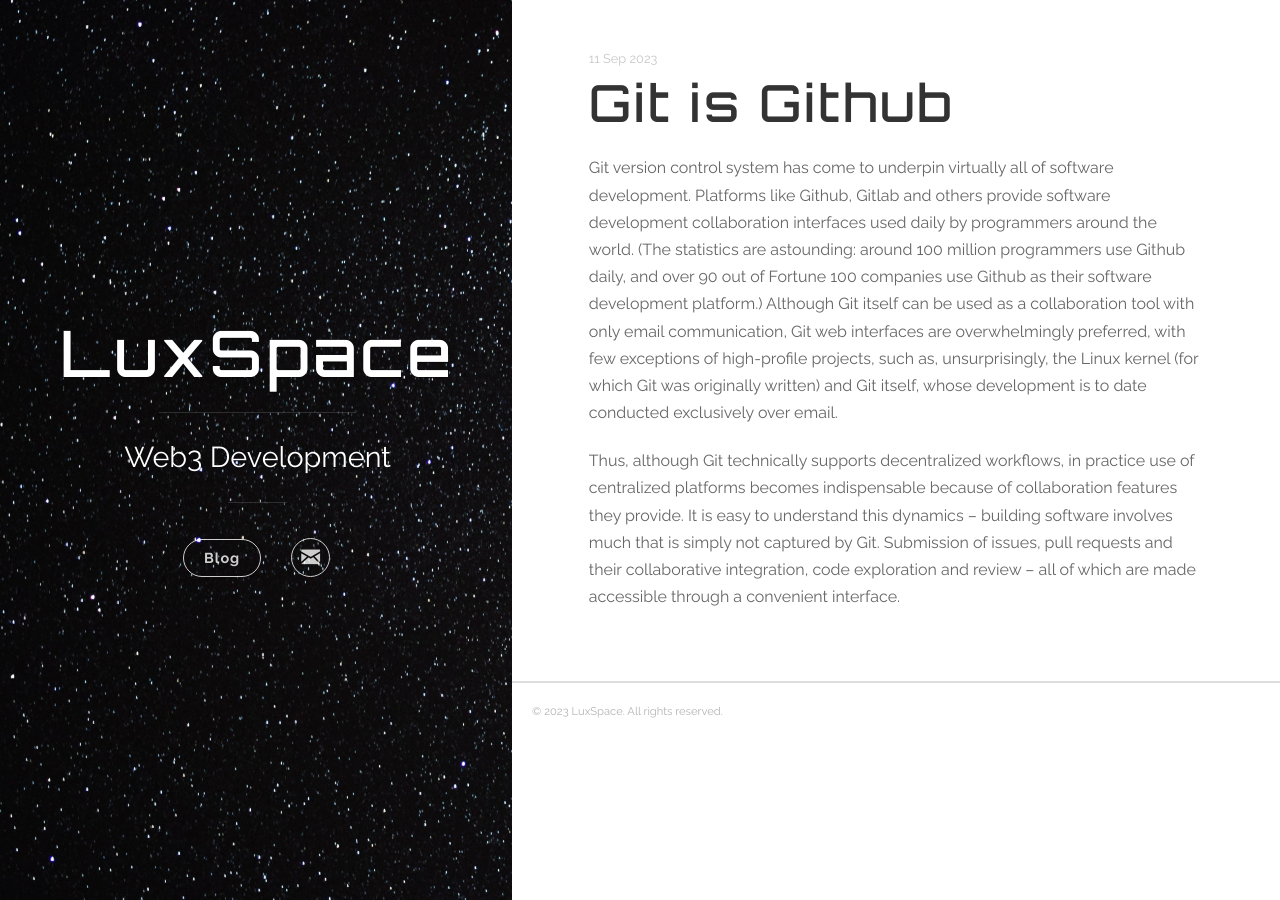
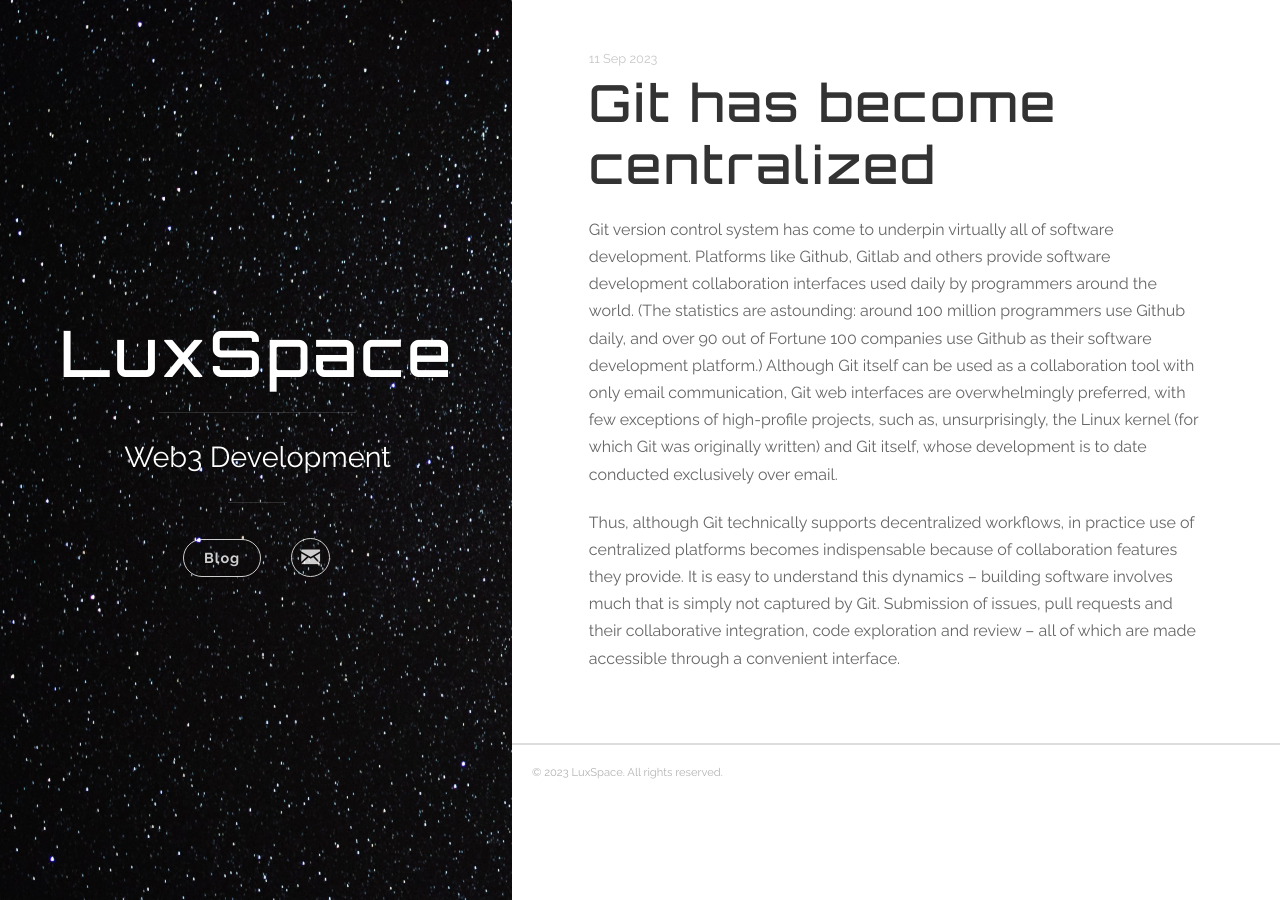
Before and after one commit to mikolajpp/luxspace.io, a Jekyll site: the page built from _posts/2023-09-11-git-on-urbit.md, in a window 1280 px wide. Built offline with Jekyll 4.4.1, drawn with Linux system fonts in a browser that asks for light colours.

Commit message:
Update Git on Urbit post

```diff
--- a/_posts/2023-09-11-git-on-urbit.md
+++ b/_posts/2023-09-11-git-on-urbit.md
@@ -1,5 +1,5 @@
 ---
-title:  "Git is Github"
+title:  "Git has become centralized"
 categories: []
 tags: []
 ---
```
